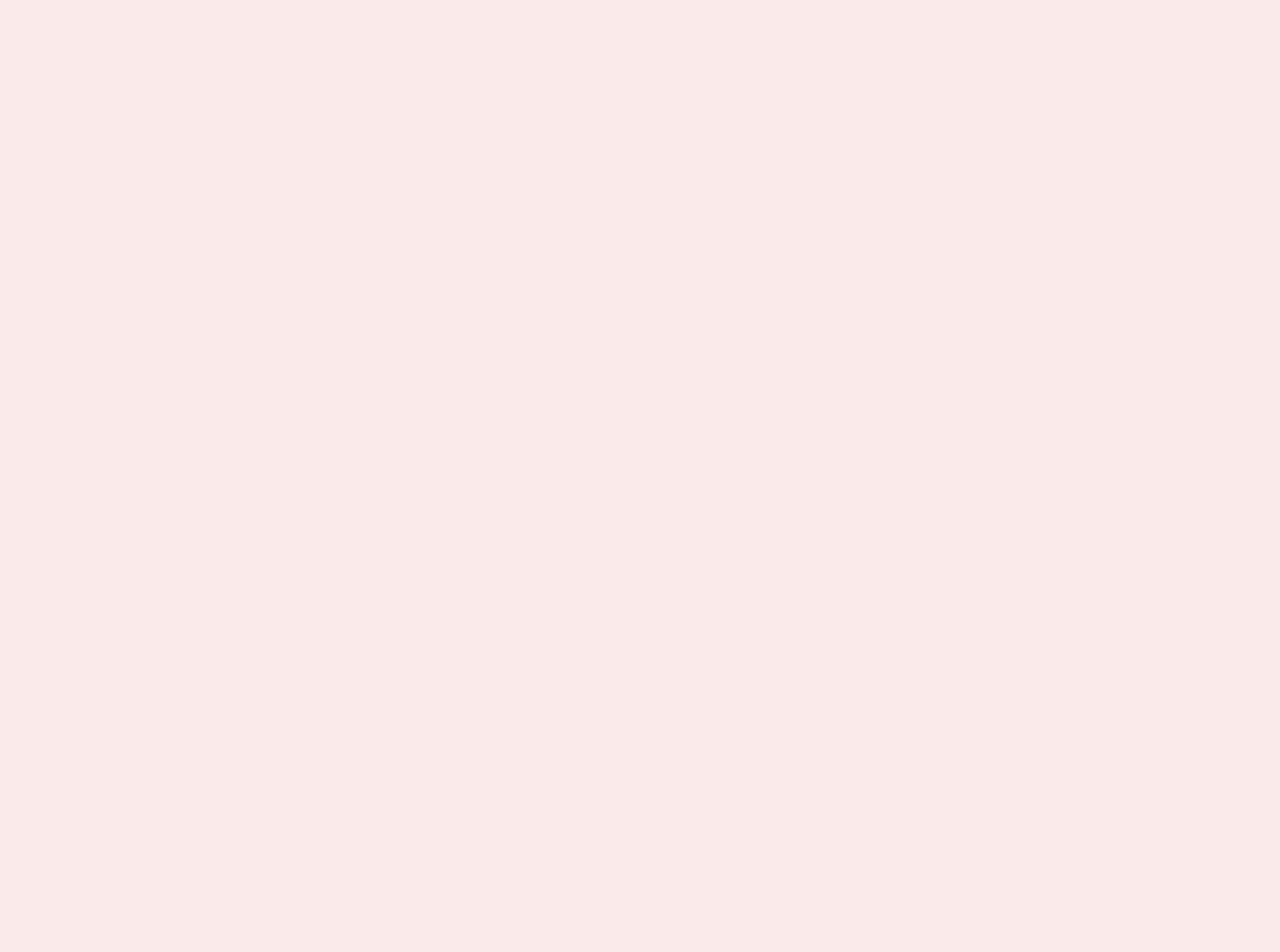
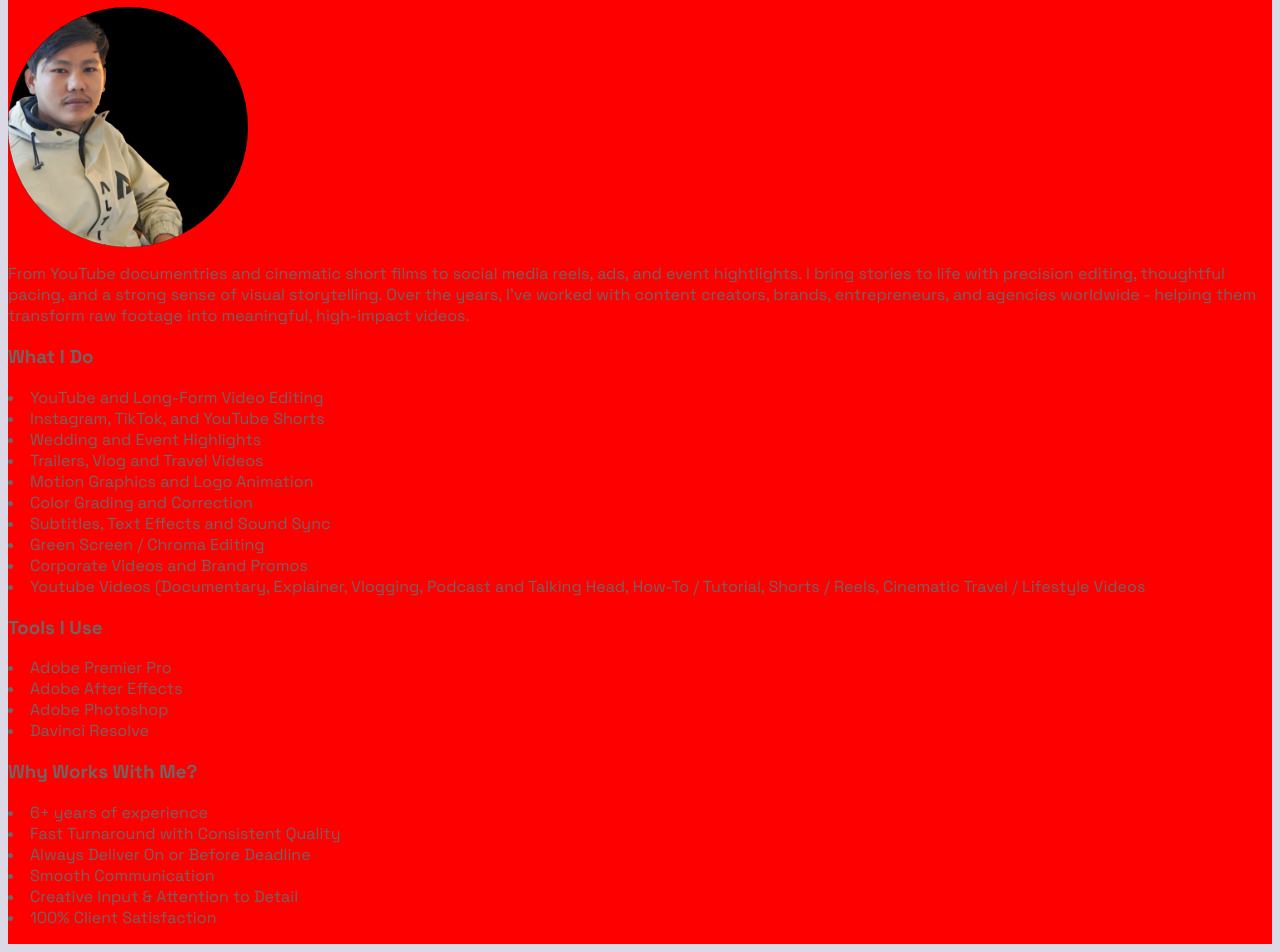
Before and after one commit to MaxLungeli/portfolio_bijay, a React (Vite) app: page / in a window 1280 px wide. Shown: the part 889-1841 px from the top of the page. Before the commit the page ends 800 px from the top, so only its background shows below. Built offline with nearby package versions, Linux system fonts and the light colour scheme.

Commit message:
create about

```diff
--- a/src/App.jsx
+++ b/src/App.jsx
@@ -1,3 +1,4 @@
+import About from "./components/about/About";
 import Home from "./components/home/Home";
 import Navbar from "./components/nav/Navbar";
 
@@ -6,6 +7,7 @@ function App() {
     <div className="app">
       <Navbar />
       <Home />
+      <About />
     </div>
   );
 }
--- /dev/null
+++ b/src/components/about/About.jsx
@@ -0,0 +1,34 @@
+import List from "../utility/List";
+import "./about.css";
+import { AboutWhat, ToolsData, WorkData } from "../../data";
+
+function About() {
+  return (
+    <section className="about section">
+      <div className="about_main">
+        <h2 className="about_heading">Meet Bijay Lungeli</h2>
+        <div className="about_img">
+          <img src="profile.png" alt="profile" className="img_profile" />
+        </div>
+
+        <div className="about_sub">
+          <p className="about_paragraph">
+            From YouTube documentries and cinematic short films to social media
+            reels, ads, and event hightlights. I bring stories to life with
+            precision editing, thoughtful pacing, and a strong sense of visual
+            storytelling. Over the years, I've worked with content creators,
+            brands, entrepreneurs, and agencies worldwide - helping them
+            transform raw footage into meaningful, high-impact videos.
+          </p>
+        </div>
+      </div>
+      <div className="about_subsection">
+        <List heading="What I Do" data={AboutWhat} />
+        <List heading="Tools I Use" data={ToolsData} />
+        <List heading="Why Works With Me?" data={WorkData} />
+      </div>
+    </section>
+  );
+}
+
+export default About;
--- /dev/null
+++ b/src/components/about/about.css
@@ -0,0 +1,21 @@
+.about {
+  background: red;
+  min-height: 100vh;
+}
+
+.about_img {
+  display: block;
+  width: 15rem;
+  height: 15rem;
+  background: var(--bg-second);
+  border-radius: 50%;
+  overflow: hidden;
+  display: flex;
+  align-items: center;
+  justify-content: center;
+}
+
+.img_profile {
+  object-fit: cover;
+  object-position: center;
+}
--- a/src/components/home/home.css
+++ b/src/components/home/home.css
@@ -1,6 +1,6 @@
 .home {
   min-height: calc(100vh - var(--header-height));
-  background: red;
+  /* background: red; */
   /* max-width: ; */
   display: grid;
   place-items: center;
--- a/src/components/nav/Navbar.jsx
+++ b/src/components/nav/Navbar.jsx
@@ -17,7 +17,7 @@ const Navbar = () => {
             <ul className="nav_list">
               {NavData.map((data) => {
                 return (
-                  <li className="nav_li">
+                  <li className="nav_li" key={data.id}>
                     <a href="#" className="nav_link">
                       {data.body}
                     </a>
--- /dev/null
+++ b/src/components/utility/List.jsx
@@ -0,0 +1,11 @@
+export default function List({ heading, data }) {
+  return (
+    <div className="list">
+      <h3>{heading}</h3>
+      <ul></ul>
+      {data.map((cont) => {
+        return <li key={cont.id}>{cont.desc}</li>;
+      })}
+    </div>
+  );
+}
--- a/src/data.js
+++ b/src/data.js
@@ -1,7 +1,39 @@
 export const NavData = [
   { id: 1, body: "home" },
   { id: 2, body: "about" },
-  { id: 1, body: "portfolilo" },
-  { id: 1, body: "contact me" },
+  { id: 3, body: "portfolilo" },
+  { id: 4, body: "contact me" },
   //   { id: 1, body: "book online" },
 ];
+
+export const AboutWhat = [
+  { id: 1, desc: "YouTube and Long-Form Video Editing" },
+  { id: 2, desc: "Instagram, TikTok, and YouTube Shorts" },
+  { id: 3, desc: "Wedding and Event Highlights" },
+  { id: 3, desc: "Trailers, Vlog and Travel Videos" },
+  { id: 4, desc: "Motion Graphics and Logo Animation" },
+  { id: 5, desc: "Color Grading and Correction" },
+  { id: 6, desc: "Subtitles, Text Effects and Sound Sync" },
+  { id: 7, desc: "Green Screen / Chroma Editing" },
+  { id: 8, desc: "Corporate Videos and Brand Promos" },
+  {
+    id: 9,
+    desc: "Youtube Videos (Documentary, Explainer, Vlogging, Podcast and Talking Head, How-To / Tutorial, Shorts / Reels, Cinematic Travel / Lifestyle Videos",
+  },
+];
+
+export const ToolsData = [
+  { id: 1, desc: "Adobe Premier Pro" },
+  { id: 2, desc: "Adobe After Effects" },
+  { id: 3, desc: "Adobe Photoshop" },
+  { id: 4, desc: "Davinci Resolve" },
+];
+
+export const WorkData = [
+  { id: 1, desc: "6+ years of experience" },
+  { id: 1, desc: "Fast Turnaround with Consistent Quality" },
+  { id: 1, desc: "Always Deliver On or Before Deadline" },
+  { id: 1, desc: "Smooth Communication" },
+  { id: 1, desc: "Creative Input & Attention to Detail" },
+  { id: 1, desc: "100% Client Satisfaction" },
+];
--- a/src/index.css
+++ b/src/index.css
@@ -5,12 +5,12 @@
   --header-height: 3.9rem;
 
   /* colors */
-  --first-color: rgb(34, 31, 31);
+  --first-color: #6f6563;
   --second-color: rgb(108, 100, 100);
 
   /* background */
-  --bg-first: rgb(251, 234, 234);
-  --bg-second: rgb(199, 191, 191);
+  --bg-first: #dbd9e6;
+  --bg-second: #dad9e9;
 
   /* fonts */
   --body-font: "Space Grotesk", sans-serif;
@@ -72,8 +72,9 @@ a {
 
 img {
   display: block;
-  max-width: 100%;
-  height: auto;
+  width: 100%;
+  height: 100%;
+  background: black;
 }
 
 /* reusable css classes */
```
Also changed, not shown: public/profile.png (added).
